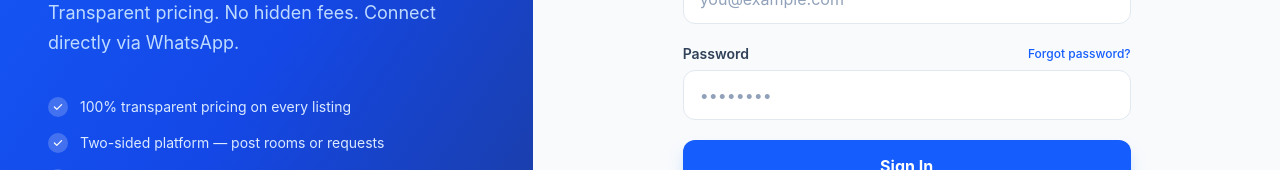
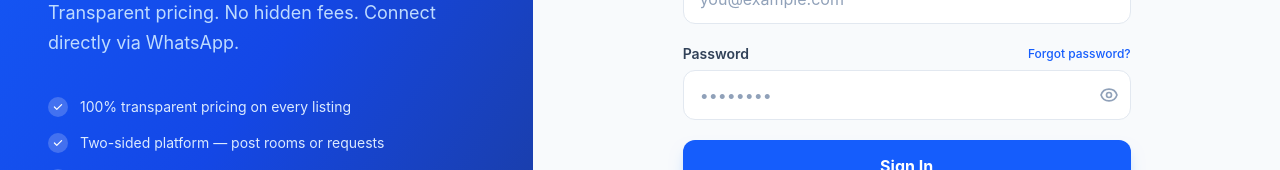
Before and after one commit to musaraf0101/room_sharing, a React app in the folder frontend/: page / in a window 1280 px wide. Shown: the part 333-503 px from the top of the page. Built offline with nearby package versions, Linux system fonts and the light colour scheme; no server answers; the HTML template or start-up script is replaced by a standard one.

Commit message:
password filed updated

```diff
--- a/frontend/src/pages/Login.jsx
+++ b/frontend/src/pages/Login.jsx
@@ -6,6 +6,7 @@ import { useAuth } from "../context/AuthContext";
 const Login = () => {
   const [email, setEmail] = useState("");
   const [password, setPassword] = useState("");
+  const [showPassword, setShowPassword] = useState(false);
   const [error, setError] = useState("");
   const [loading, setLoading] = useState(false);
   const navigate = useNavigate();
@@ -152,14 +153,32 @@ const Login = () => {
                   Forgot password?
                 </Link>
               </div>
+              <div className="relative">
                 <input
-                type="password"
+                  type={showPassword ? "text" : "password"}
                   value={password}
                   onChange={(e) => setPassword(e.target.value)}
                   placeholder="••••••••"
                   required
-                className="w-full px-4 py-3 bg-white dark:bg-slate-700 border border-slate-200 dark:border-slate-600 rounded-xl focus:outline-none focus:ring-2 focus:ring-blue-500 focus:border-transparent transition placeholder:text-slate-400 dark:placeholder:text-slate-500 text-slate-900 dark:text-white"
+                  className="w-full px-4 py-3 pr-11 bg-white dark:bg-slate-700 border border-slate-200 dark:border-slate-600 rounded-xl focus:outline-none focus:ring-2 focus:ring-blue-500 focus:border-transparent transition placeholder:text-slate-400 dark:placeholder:text-slate-500 text-slate-900 dark:text-white"
                 />
+                <button
+                  type="button"
+                  onClick={() => setShowPassword((v) => !v)}
+                  className="absolute right-3 top-1/2 -translate-y-1/2 text-slate-400 hover:text-slate-600 dark:hover:text-slate-300"
+                >
+                  {showPassword ? (
+                    <svg xmlns="http://www.w3.org/2000/svg" className="w-5 h-5" fill="none" viewBox="0 0 24 24" stroke="currentColor" strokeWidth={2}>
+                      <path strokeLinecap="round" strokeLinejoin="round" d="M13.875 18.825A10.05 10.05 0 0112 19c-4.477 0-8.268-2.943-9.542-7a9.97 9.97 0 012.305-3.973M6.53 6.53A9.97 9.97 0 0112 5c4.477 0 8.268 2.943 9.542 7a9.97 9.97 0 01-1.357 2.598M6.53 6.53L3 3m3.53 3.53l11.94 11.94M3 3l18 18" />
+                    </svg>
+                  ) : (
+                    <svg xmlns="http://www.w3.org/2000/svg" className="w-5 h-5" fill="none" viewBox="0 0 24 24" stroke="currentColor" strokeWidth={2}>
+                      <path strokeLinecap="round" strokeLinejoin="round" d="M15 12a3 3 0 11-6 0 3 3 0 016 0z" />
+                      <path strokeLinecap="round" strokeLinejoin="round" d="M2.458 12C3.732 7.943 7.523 5 12 5c4.477 0 8.268 2.943 9.542 7-1.274 4.057-5.065 7-9.542 7-4.477 0-8.268-2.943-9.542-7z" />
+                    </svg>
+                  )}
+                </button>
+              </div>
             </div>
 
             <button
--- a/frontend/src/pages/Register.jsx
+++ b/frontend/src/pages/Register.jsx
@@ -6,6 +6,7 @@ const Register = () => {
   const [userName, setUserName] = useState("");
   const [email, setEmail] = useState("");
   const [password, setPassword] = useState("");
+  const [showPassword, setShowPassword] = useState(false);
   const [phoneNumber, setPhoneNumber] = useState("");
   const [error, setError] = useState("");
   const [loading, setLoading] = useState(false);
@@ -154,15 +155,33 @@ const Register = () => {
               <label className="block text-sm font-semibold text-slate-700 dark:text-slate-200 mb-1.5">
                 Password
               </label>
+              <div className="relative">
                 <input
-                type="password"
+                  type={showPassword ? "text" : "password"}
                   value={password}
                   onChange={(e) => setPassword(e.target.value)}
                   placeholder="Min. 8 characters"
                   required
                   minLength={8}
-                className="w-full px-4 py-3 bg-white dark:bg-slate-700 border border-slate-200 dark:border-slate-600 rounded-xl focus:outline-none focus:ring-2 focus:ring-blue-500 focus:border-transparent transition placeholder:text-slate-400 dark:placeholder:text-slate-500 text-slate-900 dark:text-white"
+                  className="w-full px-4 py-3 pr-11 bg-white dark:bg-slate-700 border border-slate-200 dark:border-slate-600 rounded-xl focus:outline-none focus:ring-2 focus:ring-blue-500 focus:border-transparent transition placeholder:text-slate-400 dark:placeholder:text-slate-500 text-slate-900 dark:text-white"
                 />
+                <button
+                  type="button"
+                  onClick={() => setShowPassword((v) => !v)}
+                  className="absolute right-3 top-1/2 -translate-y-1/2 text-slate-400 hover:text-slate-600 dark:hover:text-slate-300"
+                >
+                  {showPassword ? (
+                    <svg xmlns="http://www.w3.org/2000/svg" className="w-5 h-5" fill="none" viewBox="0 0 24 24" stroke="currentColor" strokeWidth={2}>
+                      <path strokeLinecap="round" strokeLinejoin="round" d="M13.875 18.825A10.05 10.05 0 0112 19c-4.477 0-8.268-2.943-9.542-7a9.97 9.97 0 012.305-3.973M6.53 6.53A9.97 9.97 0 0112 5c4.477 0 8.268 2.943 9.542 7a9.97 9.97 0 01-1.357 2.598M6.53 6.53L3 3m3.53 3.53l11.94 11.94M3 3l18 18" />
+                    </svg>
+                  ) : (
+                    <svg xmlns="http://www.w3.org/2000/svg" className="w-5 h-5" fill="none" viewBox="0 0 24 24" stroke="currentColor" strokeWidth={2}>
+                      <path strokeLinecap="round" strokeLinejoin="round" d="M15 12a3 3 0 11-6 0 3 3 0 016 0z" />
+                      <path strokeLinecap="round" strokeLinejoin="round" d="M2.458 12C3.732 7.943 7.523 5 12 5c4.477 0 8.268 2.943 9.542 7-1.274 4.057-5.065 7-9.542 7-4.477 0-8.268-2.943-9.542-7z" />
+                    </svg>
+                  )}
+                </button>
+              </div>
             </div>
 
             <div>
```
Lines whose indentation alone changed are shown as unchanged.
